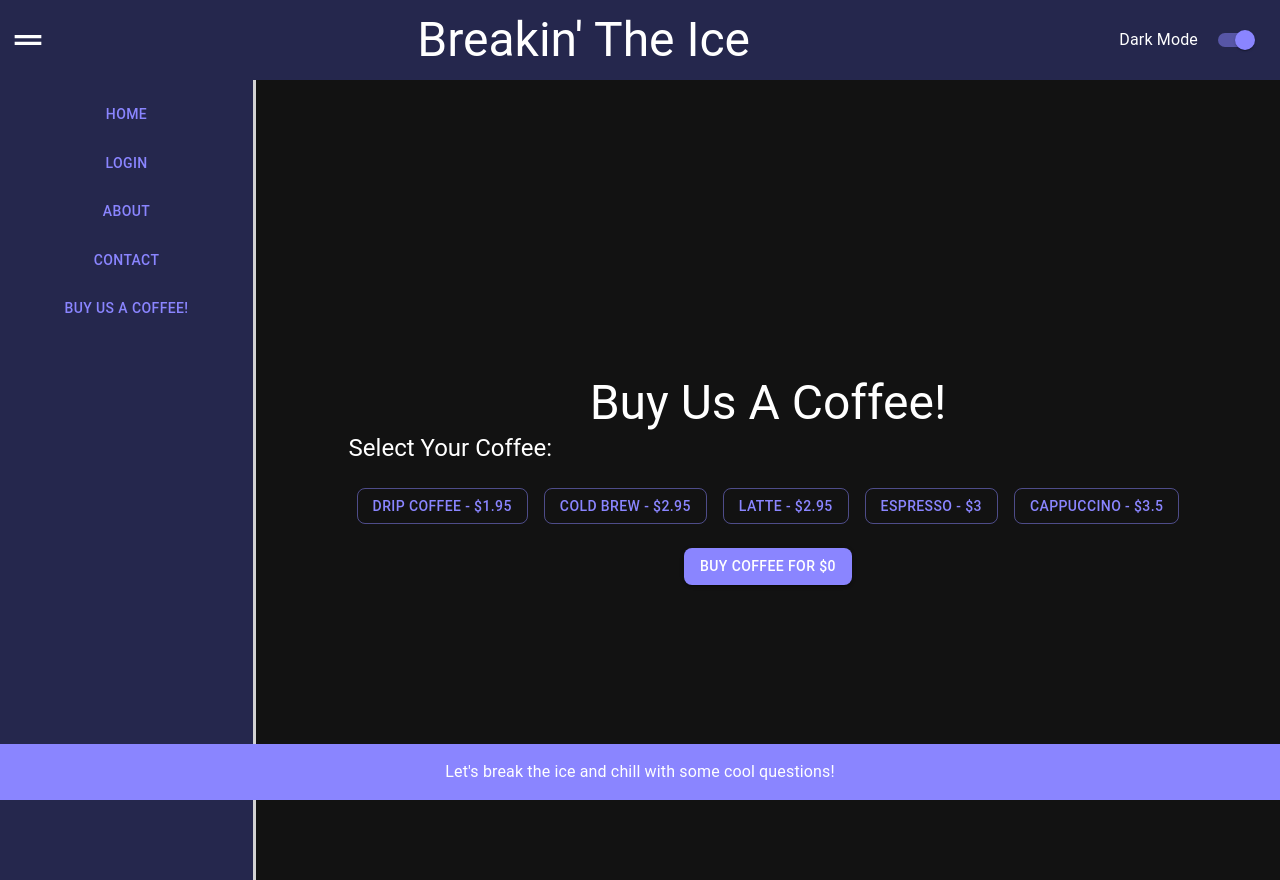
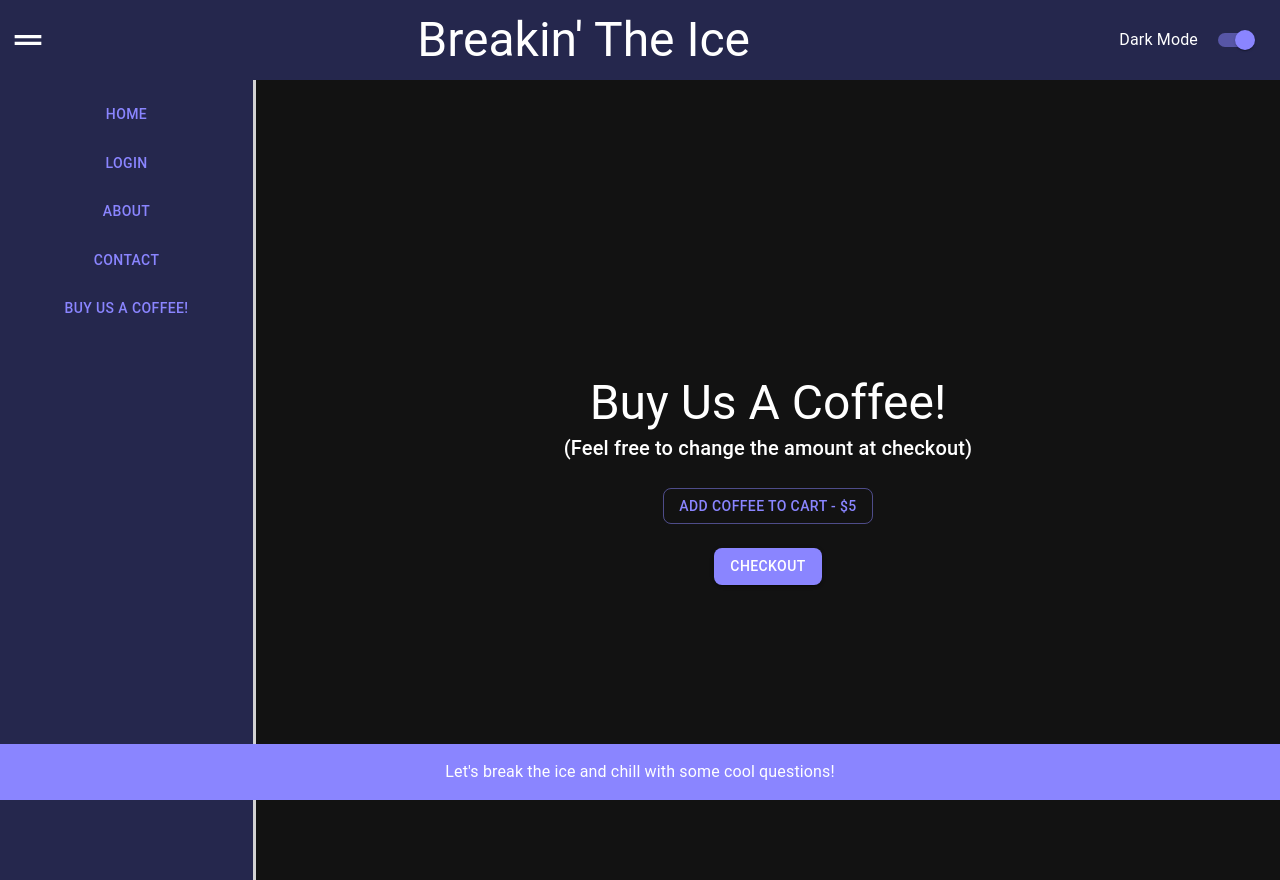
Before and after one commit to valyastriz/Breakin-The-Ice, a React (Create React App) app in the folder client/: page /buyusacoffee in a window 1280 px wide. Built offline with nearby package versions, Linux system fonts and the light colour scheme.

Commit message:
changed some names of coffee and debugged some styling

```diff
--- a/client/src/components/CoffeeSelection.jsx
+++ b/client/src/components/CoffeeSelection.jsx
@@ -2,23 +2,21 @@ import React from 'react';
 import { Box, Button, Typography } from '@mui/material';
 
 const coffeeOptions = [
-    { id: 'drip', name: 'Drip Coffee', price: 195 },
-    { id: 'cold', name: 'Cold Brew', price: 295 },
-    { id: 'latte', name: 'Latte', price: 295 },
-    { id: 'espresso', name: "Espresso", price: 300 },
-    { id: 'cappuccino', name: 'Cappuccino', price: 350 },
+    { id: 'coffee', name: 'Add Coffee to Cart', price: 500 },
 ];
 
 const CoffeeSelection = ({ selectedCoffee, setSelectedCoffee }) => {
     return (
-        <Box>
-            <Typography variant="h5" sx={{ marginBottom: 2}}>Select Your Coffee:</Typography>
+        <Box display="flex" flexDirection="column" alignItems="center"> {/* Centering the buttons */}
+            <Typography variant="h6" sx={{ marginBottom: 2 }}>
+                (Feel free to change the amount at checkout)
+            </Typography>
             {coffeeOptions.map(coffee => (
                 <Button
                     key={coffee.id}
                     variant={selectedCoffee === coffee.id ? 'contained' : 'outlined'}
                     onClick={() => setSelectedCoffee(coffee.id)}
-                sx={{ margin: 1 }}
+                    sx={{ margin: 1 }} // Centered without width 100%
                 >
                     {coffee.name} - ${coffee.price / 100}
                 </Button>
--- a/client/src/components/PaymentForm.jsx
+++ b/client/src/components/PaymentForm.jsx
@@ -38,7 +38,7 @@ const PaymentForm = ({ onPaymentSucces, coffeePrice }) => {
                     color="primary"
                     //disabled={!stripe || coffeePrice <= 0}
                 >
-                    Buy Coffee for ${coffeePrice / 100}
+                    Checkout
                 </Button>
             </Box>
         </form>
--- a/client/src/pages/BuyUsACoffee.jsx
+++ b/client/src/pages/BuyUsACoffee.jsx
@@ -8,11 +8,8 @@ import CoffeeSelection from '../components/CoffeeSelection';
 // import { QUERY_PROFILES } from '../utils/queries';
 
 const coffeeOptions = [
-  { id: 'drip', name: 'Drip Coffee', price: 195 },
-  { id: 'cold', name: 'Cold Brew', price: 295 },
-  { id: 'latte', name: 'Latte', price: 295 },
-  { id: 'expresso', name: "Espresso", price: 300 },
-  { id: 'cappuccino', name: 'Cappuccino', price: 350 },
+  { id: 'drip', name: 'Drip Coffee', price: 500 },
+
 ];
 
 //const stripePromise = loadStripe(process.env.REACT_APP_STRIPE_SECRET_KEY);
```
Lines whose indentation alone changed are shown as unchanged.
